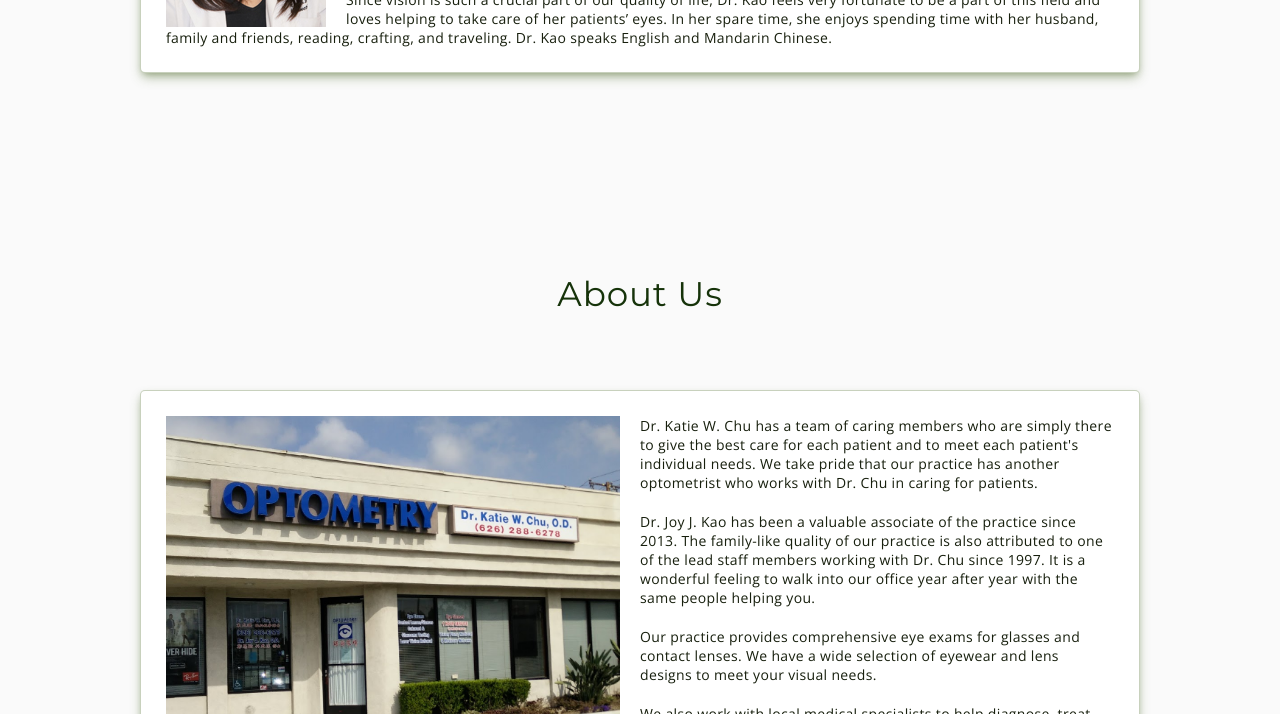
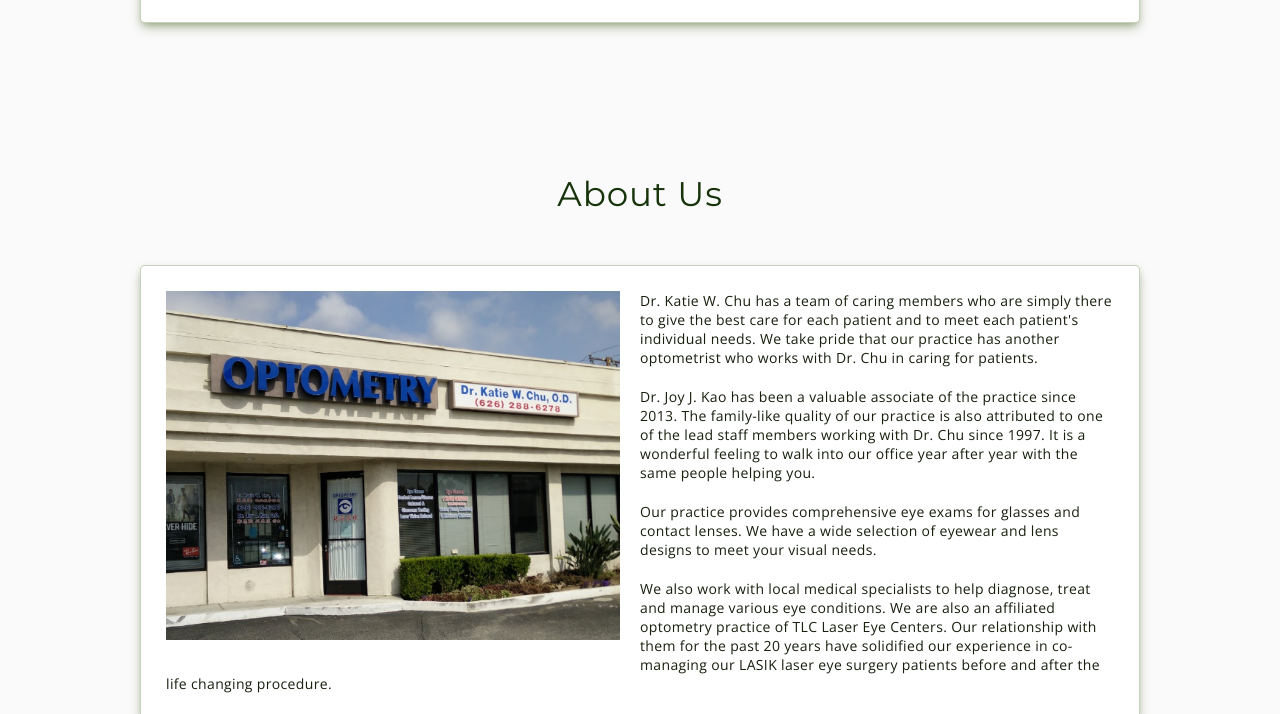
Before and after one commit to anniedotexe/optometrist-website-redesign, a plain HTML site: page index.html in a window 1280 px wide. Shown: the part 2086-2800 px from the top of the page. Drawn offline with nearby package versions, Linux system fonts and the light colour scheme.

Commit message:
Update margins and padding

```diff
--- a/css/main.css
+++ b/css/main.css
@@ -112,26 +112,29 @@ nav {
 }
 
 .section {
-    padding: 50px 0;
+    padding-top: 100px;
     text-align: center;
 }
 
 .section-title {
-    padding: 50px 0 25px 0;
+    padding-top: 50px;
 }
 
 .section-title, .card-title {
     font-family: 'Montserrat', sans-serif;
-    margin-bottom: 25px;
 }
 
 .card {
-    margin: 50px 0;
+    margin-top: 50px;
     padding: 25px;
     background: #FFFFFF;
     border-radius: 5px;
     border: solid 1px #516d2f70;
     box-shadow: #516d2f70 0px 6px 12px -2px, #516d2f70 0px 3px 7px -3px;
+}
+
+.card-title {
+    margin-bottom: 25px;
 }
 
 .home p, .meet-the-doctors p, .about-us p {
@@ -301,6 +304,6 @@ footer {
     #order-contacts-button:hover {
         color: #FFFFFF;
         background: #6D2F50;
-        transition: all 0.2s ease-in;
+        transition: all 0.2s ease;
     }
 }
```
Also changed, not shown: 1 other file.
